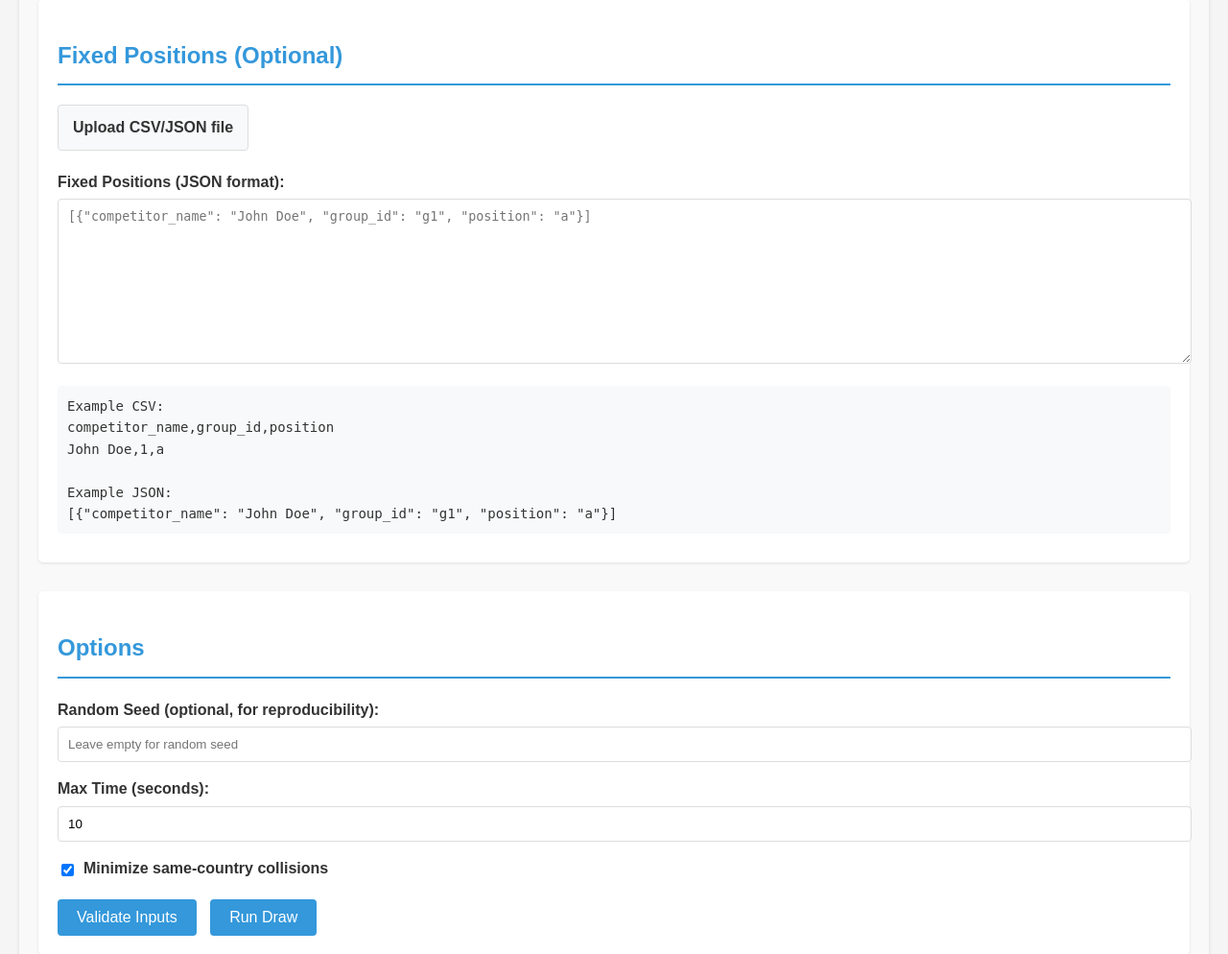
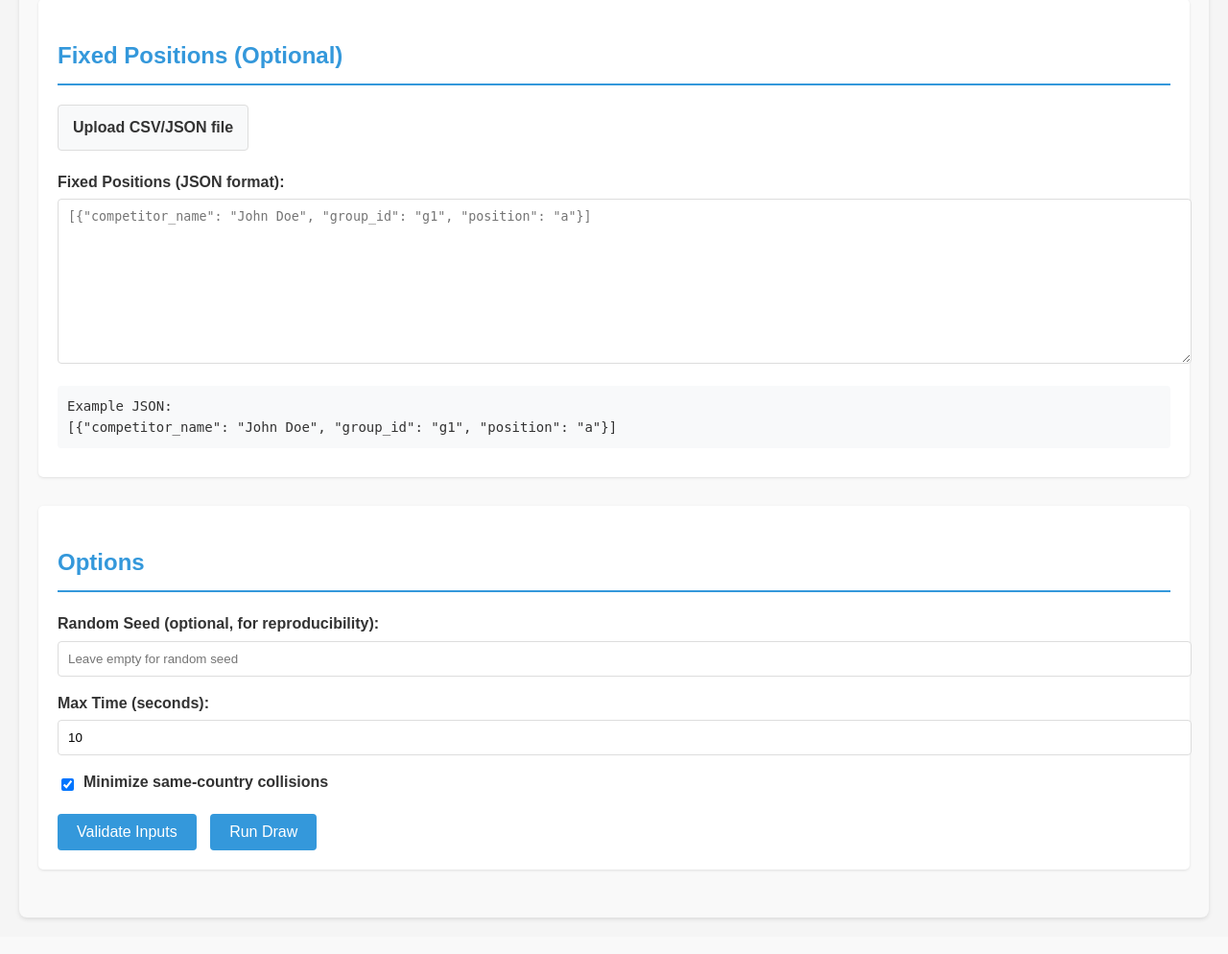
Before and after one commit to xlittlerag/groups_assigner, a Flask app: page / in a window 1280 px wide. Shown: the part 1222-2216 px from the top of the page at 96% size. After the commit the page ends 2181 px from the top, so only its background shows below. Run offline with Flask 3, Linux system fonts and the light colour scheme.

Commit message:
fix issues with uploading fixed positions and exporting to csv

```diff
--- a/main.py
+++ b/main.py
@@ -331,7 +331,7 @@ def format_assignment_output(assignment, competitors, groups):
             {
                 "group_id": group_id,
                 "position": position,
-                "competitor_id": comp_name,
+                # "competitor_id": comp_name,
                 "name": competitors[comp_name].name,
                 "country": competitors[comp_name].country,
             }
@@ -409,7 +409,7 @@ def upload_groups():
         return jsonify({"error": str(e)}), 500
 
 
-@app.route("/api/fixed_positions", methods=["POST"])
+@app.route("/api/fixed", methods=["POST"])
 def upload_fixed_positions():
     try:
         data = request.get_json()
@@ -536,10 +536,10 @@ def export_results(result_hash):
         # Create a response with the CSV file
         output.seek(0)
         return send_file(
-            io.BytesIO(output.getvalue().encode("utf-8")),
+            path_or_file=io.BytesIO(output.getvalue().encode("utf-8")),
             mimetype="text/csv",
             as_attachment=True,
-            attachment_filename=f"kendo_assignment_{result_hash}.csv",
+            download_name=f"kendo_assignment_{result_hash}.csv",
         )
     else:
         # Return JSON
--- a/templates/index.html
+++ b/templates/index.html
@@ -306,18 +306,14 @@
             <div class="section">
                 <h2>Fixed Positions (Optional)</h2>
                 <div class="file-upload">
-                    <label for="fixed-positions-file">Upload CSV/JSON file</label>
-                    <input type="file" id="fixed-positions-file" accept=".csv,.json" onchange="handleFileUpload('fixed-positions')">
+                    <label for="fixed-file">Upload CSV/JSON file</label>
+                    <input type="file" id="fixed-file" accept=".csv,.json" onchange="handleFileUpload('fixed')">
                 </div>
                 <div class="form-group">
-                    <label for="fixed_positions">Fixed Positions (JSON format):</label>
-                    <textarea id="fixed_positions" rows="10" placeholder='[{"competitor_name": "John Doe", "group_id": "g1", "position": "a"}]'></textarea>
+                    <label for="fixed">Fixed Positions (JSON format):</label>
+                    <textarea id="fixed" rows="10" placeholder='[{"competitor_name": "John Doe", "group_id": "g1", "position": "a"}]'></textarea>
                 </div>
                 <div class="example">
-                    Example CSV:<br>
-                    competitor_name,group_id,position<br>
-                    John Doe,1,a<br>
-                    <br>
                     Example JSON:<br>
                     [{"competitor_name": "John Doe", "group_id": "g1", "position": "a"}]
                 </div>
@@ -462,7 +458,7 @@
                                 let value = values[j];
 
                                 // Special handling for fixed positions to ensure proper data types
-                                if (type === 'fixed_positions') {
+                                if (type === 'fixed') {
                                     if (headers[j] === 'group_id') {
                                         // Keep group_id as string to ensure consistency
                                         value = String(value);
@@ -521,7 +517,7 @@
                 // Get input data
                 const competitorsText = document.getElementById('competitors').value.trim();
                 const groupsText = document.getElementById('groups').value.trim();
-                const fixedPositionsText = document.getElementById('fixed_positions').value.trim();
+                const fixedPositionsText = document.getElementById('fixed').value.trim();
 
                 // Validate inputs
                 if (!competitorsText) {
@@ -558,7 +554,7 @@
 
                 let fixedPositionsResult = null;
                 if (fixedPositions.length > 0) {
-                    fixedPositionsResult = await uploadData('fixed_positions', fixedPositions);
+                    fixedPositionsResult = await uploadData('fixed', fixedPositions);
                     fixedPositionsHash = fixedPositionsResult.hash;
                 }
 
```
